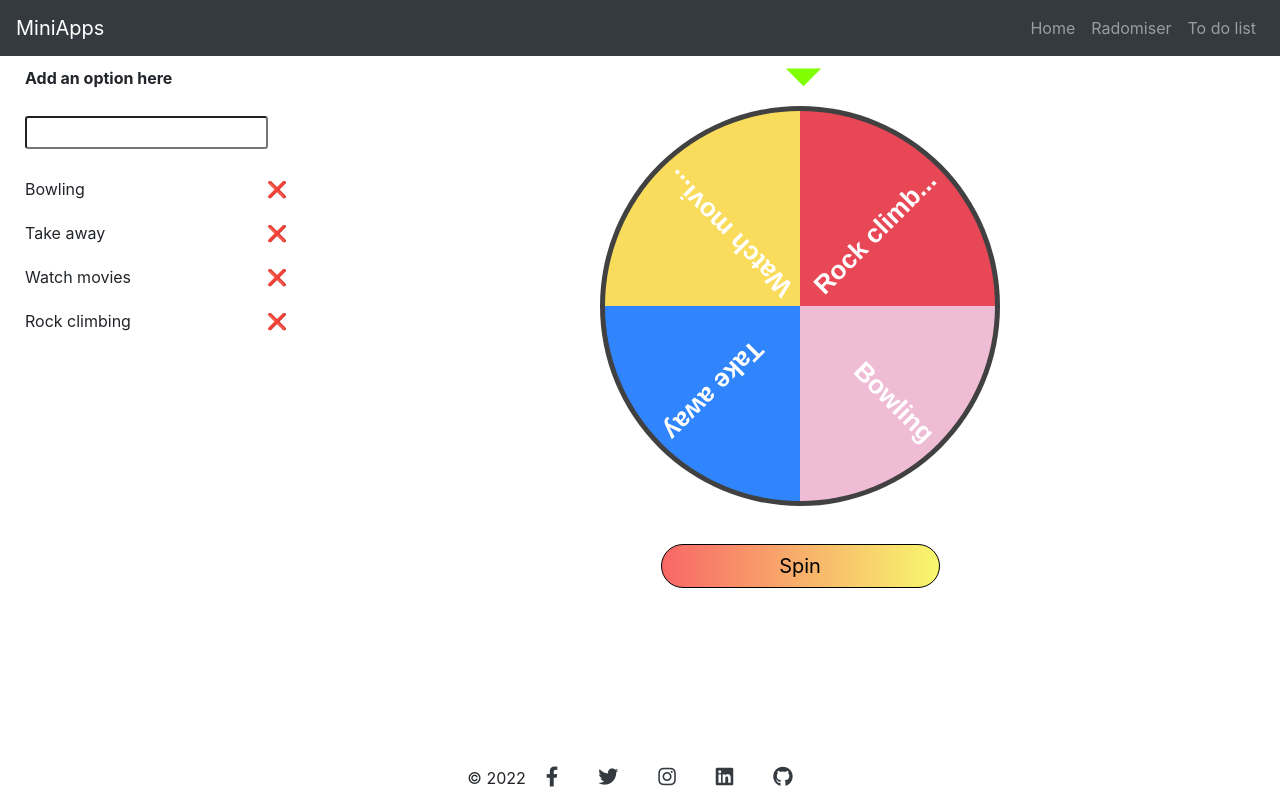
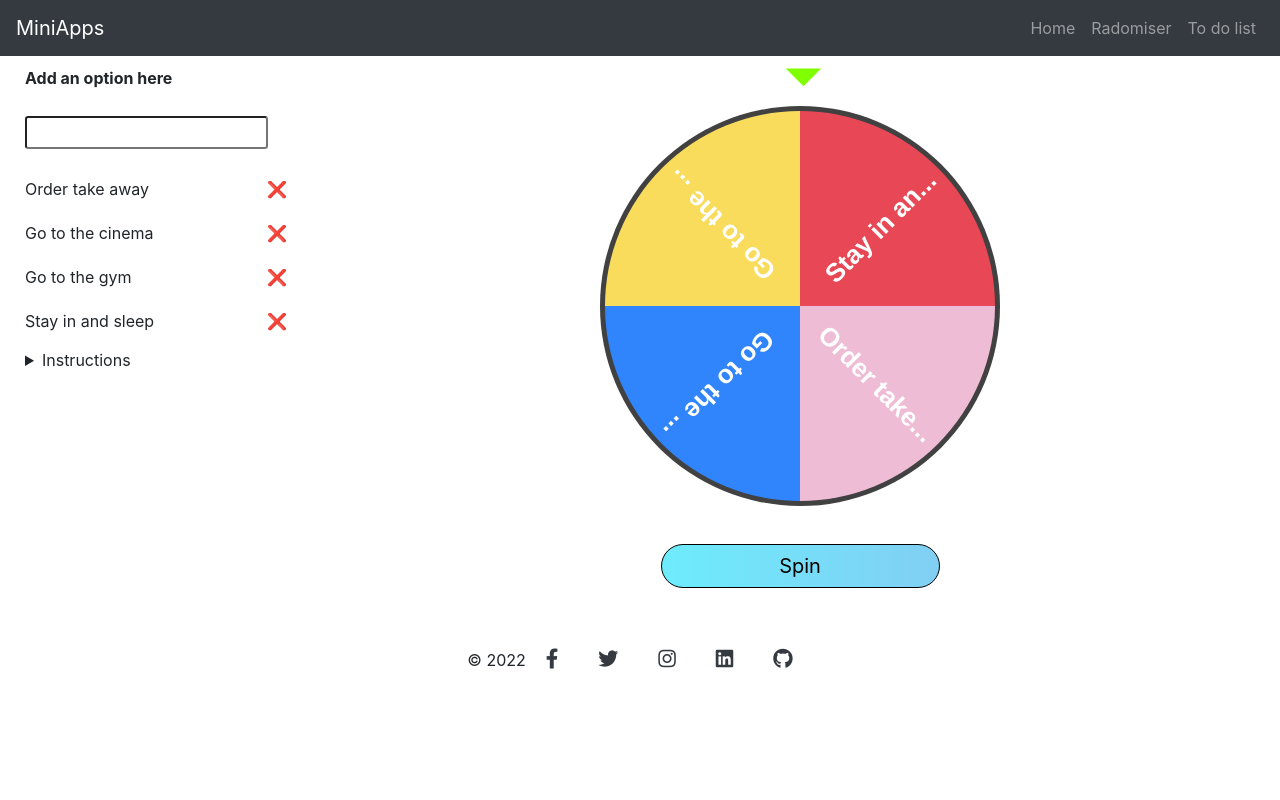
Before and after one commit to JustTanwa/MiniApps, a React (Create React App) app: page / in a window 1280 px wide. Built offline with nearby package versions, Linux system fonts and the light colour scheme.

Commit message:
Added instructions and added element to show winning selection

```diff
--- a/src/App.css
+++ b/src/App.css
@@ -31,6 +31,36 @@
   border-right:chartreuse solid 25px;
 }
 
+.winnerChoice {
+  position: absolute;
+  text-align: center;
+  font-size: 25px;
+  font-weight: bold;
+  border:rgb(0, 0, 0) solid 2px;
+  border-radius: 5px;
+  padding-top: 40px;
+  padding-bottom: 10px;
+  top: 35%;
+  left: 25%;
+  width: 50%;
+  height: auto;
+  display: none;
+  background-color: #c6f4ff;
+  animation: flashing 1s cubic-bezier(0.4, 0, 0.2, 1) infinite forwards;
+  z-index: 1;
+}
+
+@keyframes flashing {
+  0% {
+    padding-top: 25px;
+  }
+  50% {
+    padding-top: 40px;
+  }
+  100% {
+    padding-top: 25px;
+  }
+}
 #wheelCanvas {
   background-color: rgb(65, 65, 65);
   border-radius: 50%;
@@ -100,7 +130,7 @@ p.header {
 }
 
 .btn-gradient {
-  background-image: linear-gradient(to right, rgba(255, 0, 0, 0.57) , rgba(255, 255, 0, 0.541));
+  background-image: linear-gradient(to right, rgba(85, 235, 255, 0.842) , rgba(36, 180, 247, 0.541));
   color: black;
   border-color: black;
 }
@@ -111,3 +141,18 @@ p.header {
     height: 300px;
   }
 }
+
+.instructions {
+  padding: 5px 10px;
+
+}
+
+.instructions > summary {
+  margin-bottom: 10px;
+}
+
+.steps {
+  margin-bottom: 10px;
+  padding-right: 30px;
+  text-align: left;
+}
--- a/src/App.js
+++ b/src/App.js
@@ -6,10 +6,10 @@ import Wheel from './components/Wheel';
 import Footer from './components/Footer';
 
 function App() {
-  const defaultList = [{ name: "Bowling", id: 1 },
-  { name: "Take away", id: 2 },
-  { name: "Watch movies", id: 3 },
-  { name: "Rock climbing", id: 4 }
+  const defaultList = [{ name: "Order take away", id: 1 },
+  { name: "Go to the cinema", id: 2 },
+  { name: "Go to the gym", id: 3 },
+  { name: "Stay in and sleep", id: 4 }
   ]
   const [option, setOption] = useState('');
   const [optionList, setOptionList] = useState(defaultList);
@@ -55,6 +55,12 @@ function App() {
                   </>)
               })}
             </ul>
+            <details className='instructions'>
+              <summary>Instructions</summary>
+              <p className='steps'>1. Add your own options using the above textbox before removing the default options.</p>
+              <p className='steps'>2. When ready, press spin to randomise a selection!</p>
+              <p className='steps'>3. To remove an option press the "X".</p>
+            </details>
           </div>
           <div className='col-md-9'>
             <div className='wheel-container'>
--- a/src/components/Footer.js
+++ b/src/components/Footer.js
@@ -3,7 +3,7 @@ import React from "react";
 function Footer() {
     return (
         <footer>
-            <div className="container pt-4 text-center fixed-bottom pb-2">
+            <div className="container pt-4 text-center position-relative pb-2">
                 © {new Date().getFullYear()}
                 <a
                     className="btn-lg text-dark m-1"
--- a/src/components/Wheel.js
+++ b/src/components/Wheel.js
@@ -52,8 +52,10 @@ export const Wheel = props => {
    function spin() {
       const curSelection = optionlist[getIndex()];
       if (angSpd < 0.002) {
-         const selection = document.querySelector(".selection");
+         const selection = document.querySelector(".winnerChoice");
          selection.innerHTML = curSelection.name;
+         selection.style.display = "block";
+         setTimeout(() => selection.style.display = "none", 2500);
       } // show the selection
 
       const EL_wheel = document.querySelector("#wheelCanvas")
@@ -101,6 +103,7 @@ export const Wheel = props => {
 
    return (<>
             <div className='selection'></div>
+            <div className='winnerChoice'></div>
             <canvas id='wheelCanvas' ref={canvasRef} {...props}/>
             <div className='btn-container'>
                <button className="btn btn-gradient btn-rounded" type="button" onClick={handleSpinClick}> Spin </button>
```
